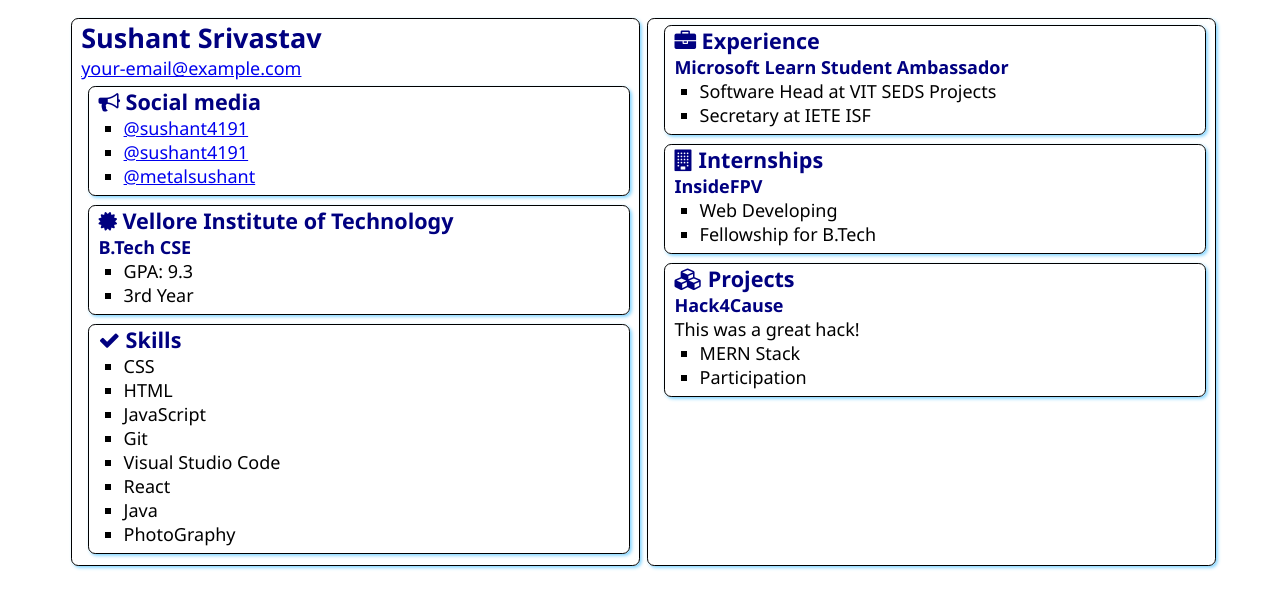
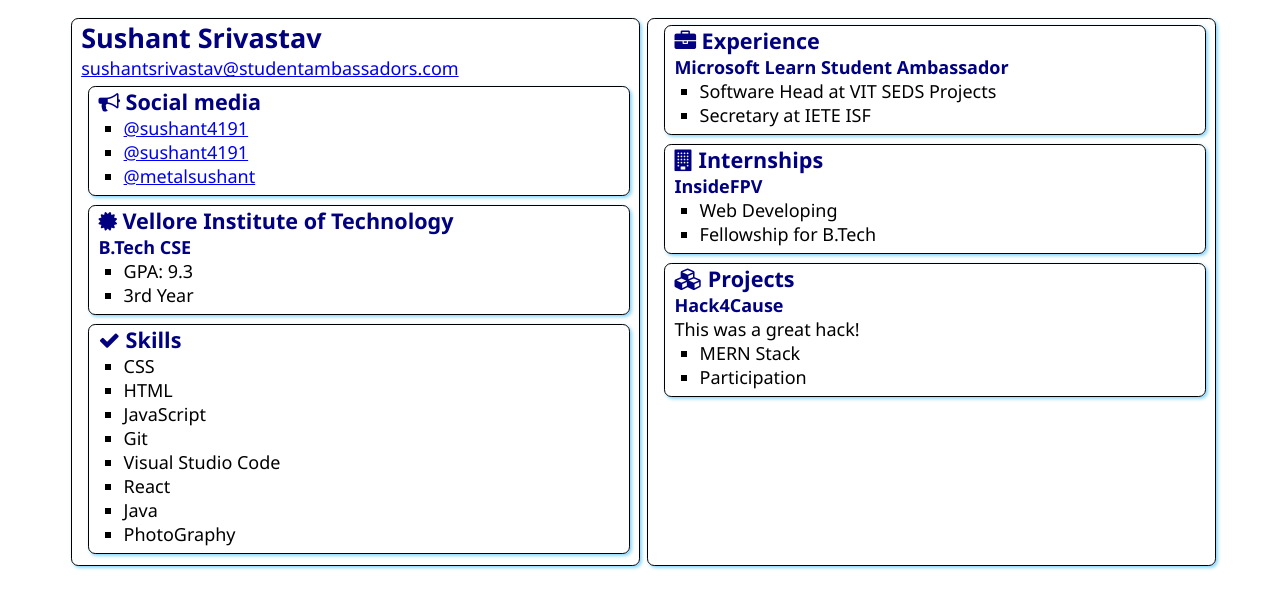
Before and after one commit to sushant4191/SATechnicalOnboarding, a plain HTML site: page src/index.html in a window 1280 px wide. Drawn offline with Linux system fonts and the light colour scheme.

Commit message:
updated email

```diff
--- a/src/index.html
+++ b/src/index.html
@@ -13,7 +13,7 @@
     <main>
         <article class="box">
             <h1>Sushant Srivastav</h1>
-            <div><a href="mailto:your.email@example.com">your-email@example.com</a></div>
+            <div><a href="mailto:your.email@example.com">sushantsrivastav@studentambassadors.com</a></div>
 
             <section class="box">
                 <h2>
```
